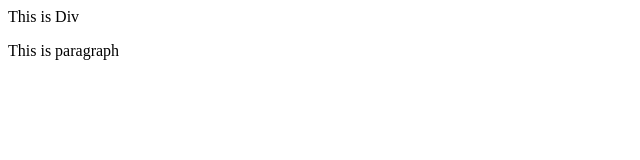
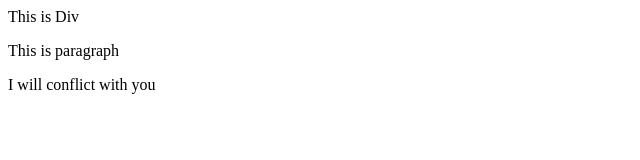
Before and after one commit to NoobCoder126/github-recap, a plain HTML site: page index.html in a window 1280 px wide. Shown: the whole page, without its empty margins (0-640 px from the left). Drawn offline with Linux system fonts and the light colour scheme.

Commit message:
force counte

```diff
--- a/index.html
+++ b/index.html
@@ -2,3 +2,4 @@
     This is Div
 </div>
 <p>This is paragraph</p>
+<p>I will conflict with you</p>
```
